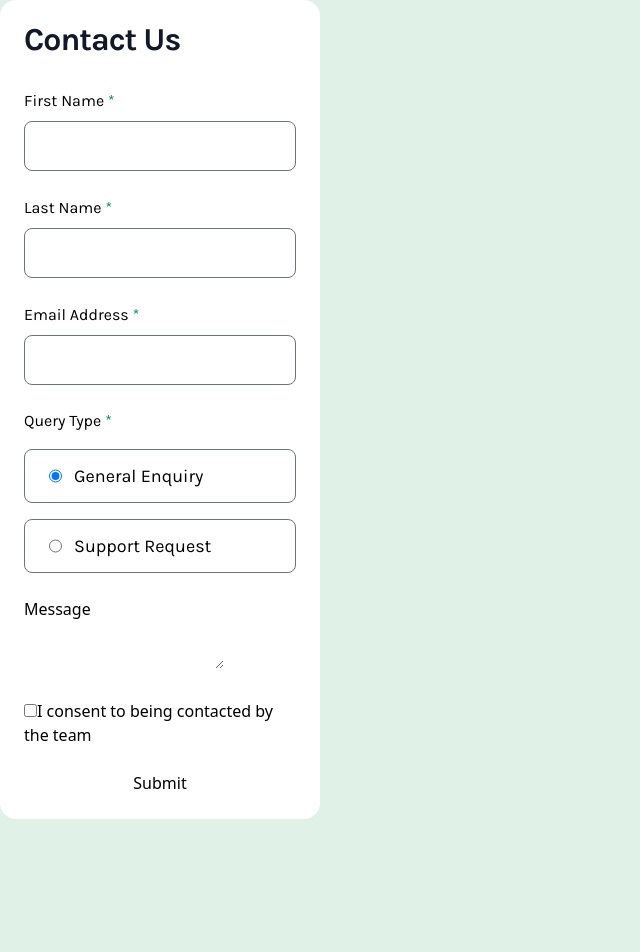
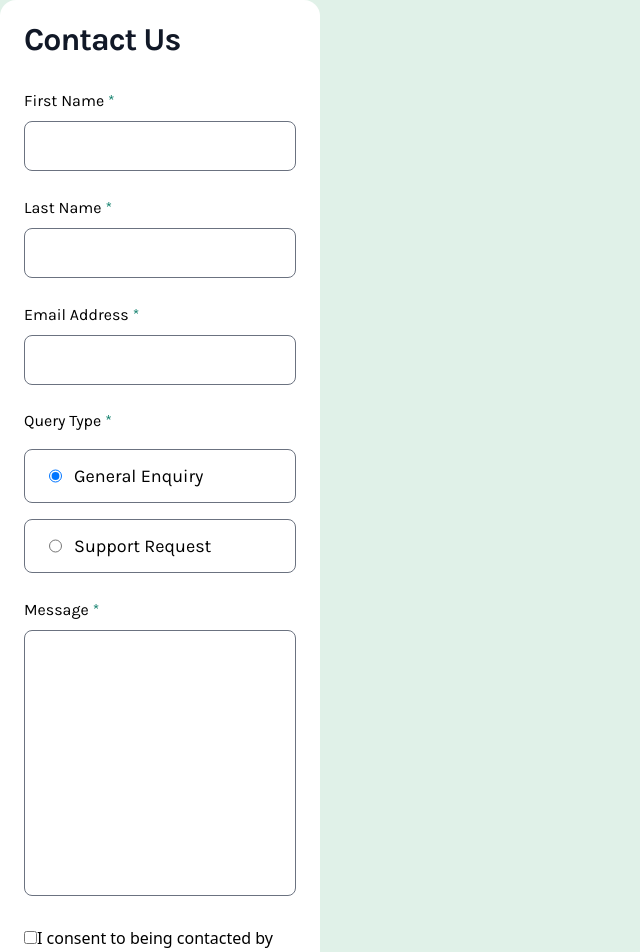
Before and after one commit to raswonders/contact-form, a React (Vite) app: page / in a window 1280 px wide. Shown: the top 952 px of the page, without its empty margins (0-640 px from the left). Before the commit the page ends 819 px from the top, so only its background shows below. Built offline with nearby package versions, Linux system fonts and the light colour scheme.

Commit message:
style message

```diff
--- a/src/components/Message.tsx
+++ b/src/components/Message.tsx
@@ -4,9 +4,18 @@ export function Message() {
   const id = useId();
 
   return (
-    <div>
-      <label className="block" htmlFor={id}>Message</label>
-      <textarea name="message" id={id}></textarea>
+    <div className="space-y-2">
+      <label className="font-karla" htmlFor={id}>
+        Message
+        <span className="px-1 text-green-600">*</span>
+      </label>
+      <textarea
+        className="w-full border border-gray-500 py-3 px-6 rounded-lg resize-none"
+        name="message"
+        id={id}
+        rows={10}
+        required
+      ></textarea>
     </div>
   );
 }
```
